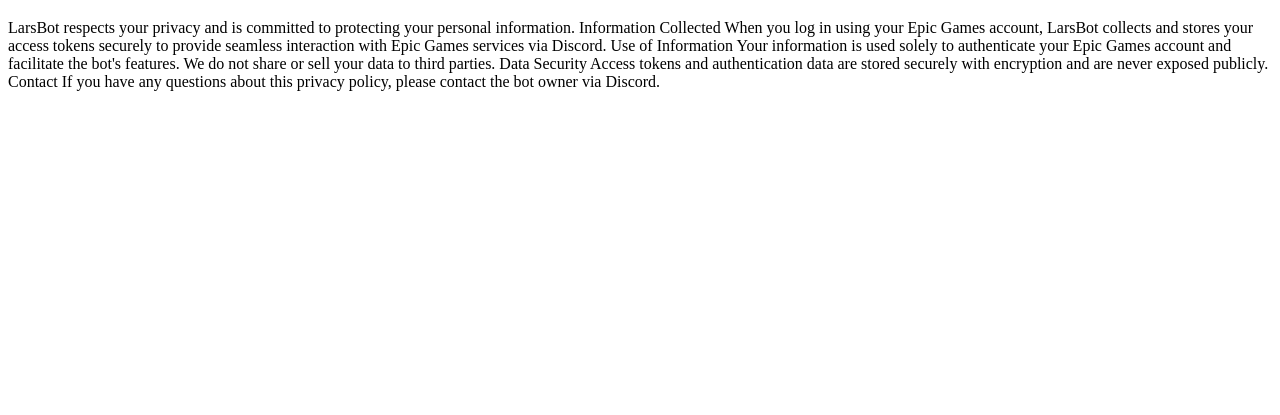
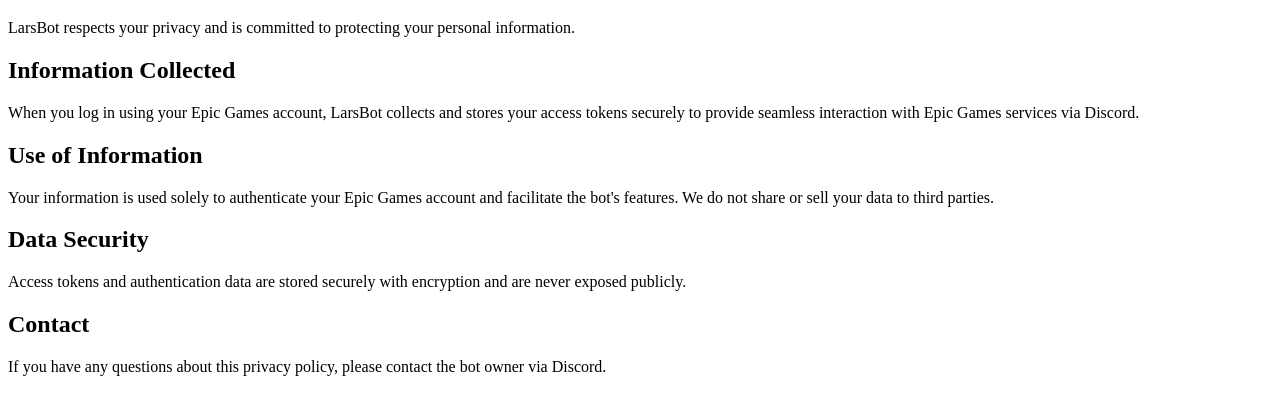
Before and after one commit to ReaperX891/ReaperX891.com, a plain HTML site: page index.html in a window 1280 px wide. Shown: the part 61-476 px from the top of the page. Drawn offline with Linux system fonts and the light colour scheme.

Commit message:
Update index.html

```diff
--- a/index.html
+++ b/index.html
@@ -1,39 +1,32 @@
 <!DOCTYPE html>
-<html>
+<html lang="en">
 <head>
-  <title>Welcome to LarsBot
-  LarsBot is a Discord bot designed to help users link their Epic Games accounts securely and interact with Epic Games features right from Discord. Easily login, view your profile, and manage your Epic Games data using simple slash commands.
-
-Features
-
-Secure OAuth 2.0 login with Epic Games
-
-Profile display
-
-Token refresh management
-
-Discord slash commands for convenience
-
-This bot is not affiliated with Epic Games. All data is handled with privacy and security in mind.</title>
+  <meta charset="UTF-8" />
+  <title>Privacy Policy - LarsBot</title>
 </head>
 <body>
   <h1>Privacy Policy</h1>
-  <p>LarsBot respects your privacy and is committed to protecting your personal information.
-
-Information Collected
-
-When you log in using your Epic Games account, LarsBot collects and stores your access tokens securely to provide seamless interaction with Epic Games services via Discord.
-
-Use of Information
-
-Your information is used solely to authenticate your Epic Games account and facilitate the bot's features. We do not share or sell your data to third parties.
-
-Data Security
-
-Access tokens and authentication data are stored securely with encryption and are never exposed publicly.
-
-Contact
-
-If you have any questions about this privacy policy, please contact the bot owner via Discord.</p>
+  <p>
+    LarsBot respects your privacy and is committed to protecting your personal information.
+  </p>
+  <h2>Information Collected</h2>
+  <p>
+    When you log in using your Epic Games account, LarsBot collects and stores your access tokens
+    securely to provide seamless interaction with Epic Games services via Discord.
+  </p>
+  <h2>Use of Information</h2>
+  <p>
+    Your information is used solely to authenticate your Epic Games account and facilitate
+    the bot's features. We do not share or sell your data to third parties.
+  </p>
+  <h2>Data Security</h2>
+  <p>
+    Access tokens and authentication data are stored securely with encryption and are never
+    exposed publicly.
+  </p>
+  <h2>Contact</h2>
+  <p>
+    If you have any questions about this privacy policy, please contact the bot owner via Discord.
+  </p>
 </body>
 </html>
```
